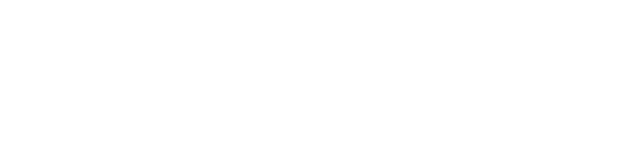
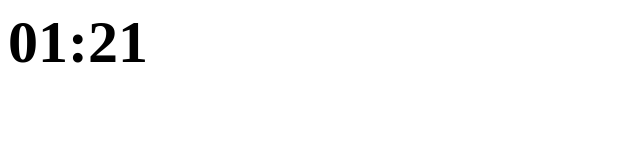
Before and after one commit to Parkgihyun2572/momentum_clone_vanillaJS, a plain HTML site: page index.html in a window 1280 px wide. Shown: the whole page, without its empty margins (0-640 px from the left). Drawn offline with Linux system fonts and the light colour scheme.

Commit message:
Current Time Section

```diff
--- a/index.html
+++ b/index.html
@@ -5,6 +5,7 @@
         <meta http-equiv="X-UA-Compatible" content="IE=edge">
         <meta name="viewport" content="width=device-width, initial-scale=1.0">
         <title>Momentum Clone | Index Page</title>
+        <link rel="stylesheet" href="styles/style.css">
     </head>
 
     <body>
@@ -16,10 +17,10 @@
 
         </header>
 
-        <main>
+        <main class="indexMain">
 
             <section class="currentTimeSection">
-
+                <div><b></b></div>
             </section>
 
             <section class="currentUserSection">
@@ -48,5 +49,7 @@
 
         </footer>
 
+        <script src="index.js"></script>
+
     </body>
 </html>
--- /dev/null
+++ b/index.js
@@ -0,0 +1,13 @@
+const currentTimeSection = document.querySelector(".currentTimeSection div b");
+
+function timeHandler() {
+    const currentTime = new Date();
+    const currentHour = (currentTime.getHours()).toString();
+    const currentMinute = (currentTime.getMinutes()).toString();
+
+    currentTimeSection.innerText =
+        `${currentHour.length == 1 ? currentHour.padStart(2, "0") : currentHour}:${currentMinute.length == 1 ? currentMinute.padStart(2, "0") : currentMinute}`;
+}
+
+timeHandler();
+setInterval(timeHandler, 1000);
--- /dev/null
+++ b/styles/index.css
@@ -0,0 +1,9 @@
+.indexMain {
+  display: flex;
+  flex-flow: column nowrap;
+  justify-content: center;
+}
+
+.currentTimeSection div {
+  font-size: 60px;
+}
--- /dev/null
+++ b/styles/style.css
@@ -0,0 +1 @@
+@import "index.css";
```
Also changed, not shown: 1 other file.
